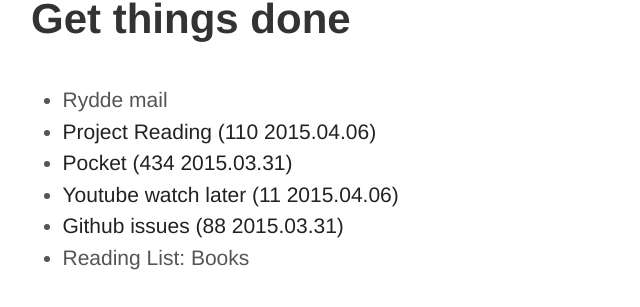
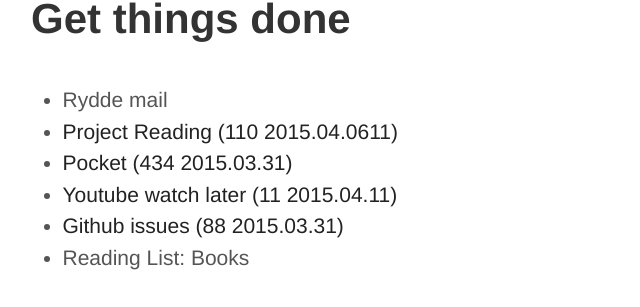
Before and after one commit to Andersos/andersos.net, a Jekyll site: the page built from gtd.html, in a window 1280 px wide. Shown: the part 194-501 px from the top of the page, without its empty margins (273-913 px from the left). Built offline with Jekyll 4.4.1, drawn with Linux system fonts in a browser that asks for light colours; Markdown is read by kramdown in place of the engine named in the settings.

Commit message:
Update gtd.html

```diff
--- a/gtd.html
+++ b/gtd.html
@@ -5,9 +5,9 @@
 
 <ul>
     <li>Rydde mail</li>
-    <li><a href="https://gist.github.com/Andersos/32ba857519db96e97e63">Project Reading (110 2015.04.06)</a></li>
+    <li><a href="https://gist.github.com/Andersos/32ba857519db96e97e63">Project Reading (110 2015.04.0611)</a></li>
     <li><a href="https://twitter.com/Andersos/status/530115122086543360">Pocket (434 2015.03.31)</a></a></li>
-    <li><a href="https://www.youtube.com/playlist?list=WL">Youtube watch later (11 2015.04.06)</a></li>
+    <li><a href="https://www.youtube.com/playlist?list=WL">Youtube watch later (11 2015.04.11)</a></li>
     <li><a href="https://github.com/issues">Github issues (88 2015.03.31)</a></li>
     <li>Reading List: Books</li>
 </ul>
```
